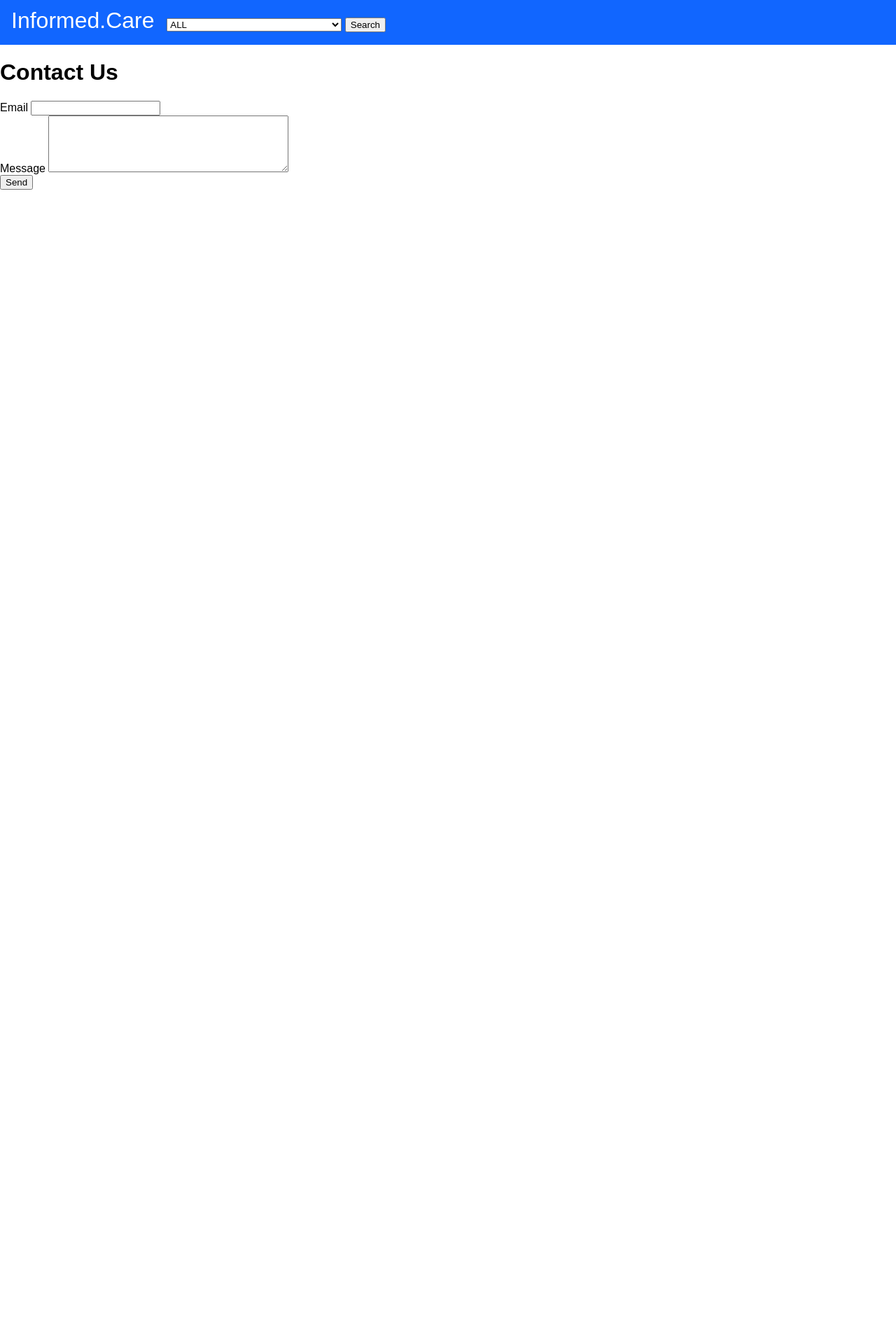
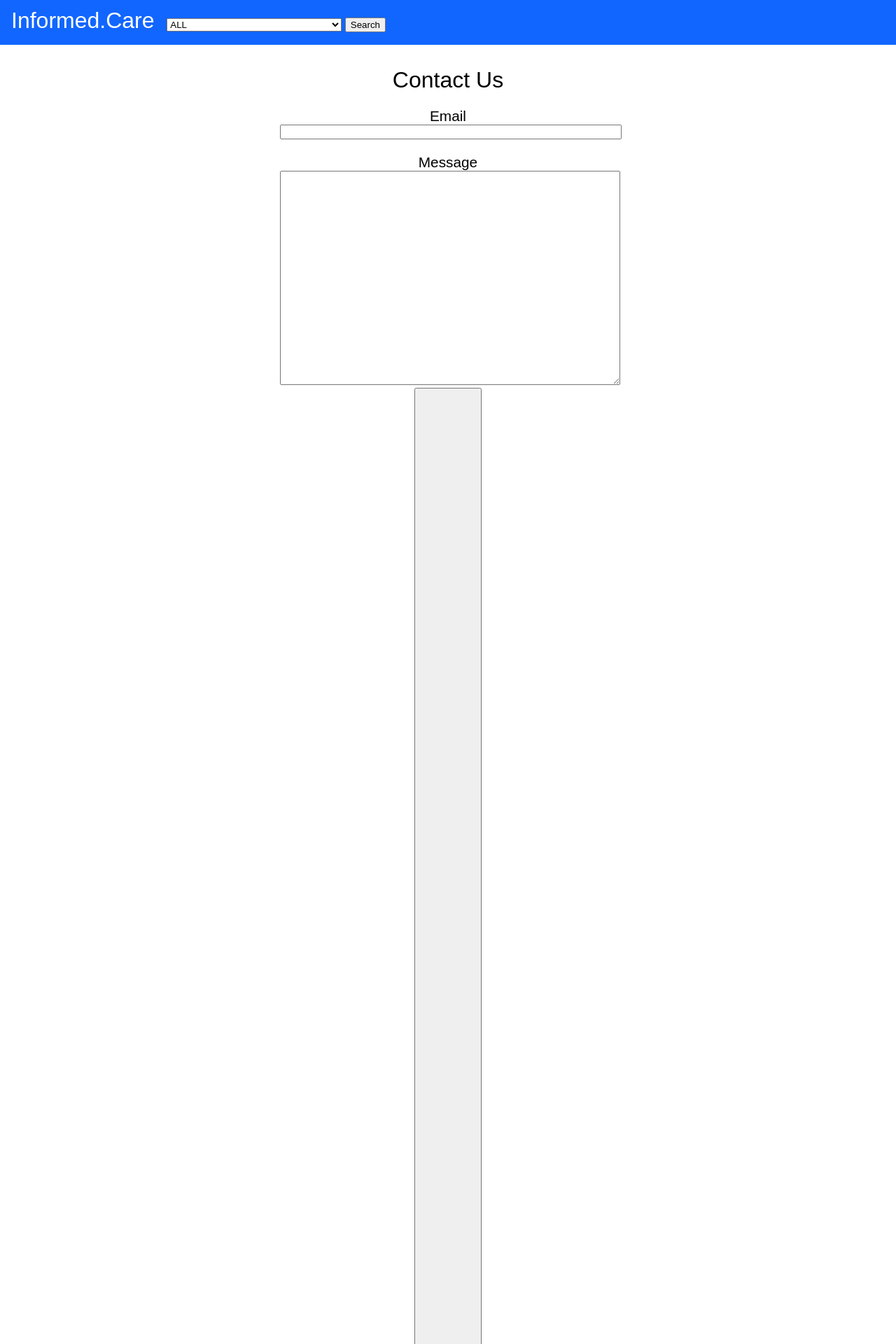
Before and after one commit to josephtoles/hospitals, a Django app: page /contact in a window 1280 px wide. Shown: the top 1920 px of the page at 70% size. Before the commit the page ends 271 px from the top, so only its background shows below. Run offline with Django 3.2, Linux system fonts and the light colour scheme; data that the repository does not hold is empty; some libraries are stand-ins or nearby versions.

Commit message:
Formatted contact page

```diff
--- a/static/stylesheet.css
+++ b/static/stylesheet.css
@@ -78,6 +78,56 @@ a:hover{
     margin: auto;
     margin-bottom: 2em;
     display: block;
+}
+
+/* About and disclaimer */
+.page-of-text {
+    width: 40em;
+    margin-top: 2em;
+    margin-left: auto;
+    margin-right: auto;
+    text-align: justify;
+}
+
+/* contact page */
+.contact {
+    width: 30em;
+    margin-top: 2em;
+    margin-left: auto;
+    margin-right: auto;
+}
+
+.contact-header {
+    font-size: 2em;
+    text-align: center;
+}
+
+.contact label {
+    display: block;
+    text-align: center;
+    font-size: 1.3em;
+    margin-top: 1em;
+}
+
+.contact .email-box {
+    width: 100%;
+}
+
+.contact textarea {
+    width: 100%;
+}
+
+.contact .send {
+    text-align: center;
+    margin-left: auto;
+    margin-right: auto;
+    /*font-size: 1.3em;*/
+}
+
+.contact input[type=submit] {
+    font-size: 1000em;
+    width: 20%;
+    /*height: 20em;*/
 }
 
 
--- a/web/templates/about.html
+++ b/web/templates/about.html
@@ -1,9 +1,7 @@
 {% extends 'base.html' %}
 
 {% block body %}
-    <div class="container">
-        <div class="row">
-            <div class="col-sm-6" align="justify">
+    <div class="page-of-text">
         <h1>About Us</h1>
         <h2>
             Who are you?
@@ -45,6 +43,4 @@
             <a href="{% url 'contact' %}">get in touch</a>.
         </p>
     </div>
-        </div>
-    </div>
 {% endblock %}
--- a/web/templates/contact.html
+++ b/web/templates/contact.html
@@ -2,26 +2,26 @@
 
 {% block body %}
     {% if message_sent %}
-       Thanks for getting in touch. We'll be in touch with you soon.
+        <div class="page-of-text">
+            Thanks for getting in touch. We'll get back to you soon.
+        </div>
     {% else %}
-        <div class="container">
-            <div class="row">
-                <div class="col-sm-8 col-sm-offset-2">
-                    <h1 class="ui-contact">Contact Us</h1>
+        <div class="contact">
+            <div class="contact-header">Contact Us</div>
             <form action="{% url 'contact' %}" method="POST">
                 {% csrf_token %}
                 <div>
-                            <label class="col-sm-2 control-label ui-contact-label">Email</label>
-                            <input type="email" class="form-control" name="email"></input>
+                    <label>Email</label>
+                    <input type="email" class="email-box" columns="40" name="email">
                 </div>
                 <div>
-                            <label class="col-sm-2 control-label ui-contact-label">Message</label>
-                            <textarea cols="40" rows="5" class="form-control" name="message"></textarea>
+                    <label>Message</label>
+                    <textarea rows="20" name="message"></textarea>
                 </div>
-                        <input type="submit" value="Send" class="btn btn-info ui-contact-button">
+                <div class="send">
+                    <input type="submit" value="Send">
+                </div>
             </form>
-                </div>
-            </div>
         </div>
     {% endif %}
 {% endblock %}
--- a/web/templates/disclaimer.html
+++ b/web/templates/disclaimer.html
@@ -1,9 +1,7 @@
 {% extends 'base.html' %}
 
 {% block body %}
-    <div class="container">
-        <div class="row">
-            <div class="col-sm-6" align="justify">
+    <div class="page-of-text">
         <h1>Disclaimer</h1>
         <p>
             (1) <b> OUR ALGORITHM IS STILL UNDER DEVELOPMENT.</b>
@@ -18,6 +16,4 @@
             implied fitness for any particular non-entertainment purpose.
         </p>
     </div>
-        </div>
-    </div>
 {% endblock %}
--- a/web/templates/home.html
+++ b/web/templates/home.html
@@ -13,7 +13,7 @@
                 friendliest staff
             </li>
             <li>
-                lowest price.
+                lowest price
             </li>
         </ul>
     </div>
```
Lines whose indentation alone changed are shown as unchanged.
